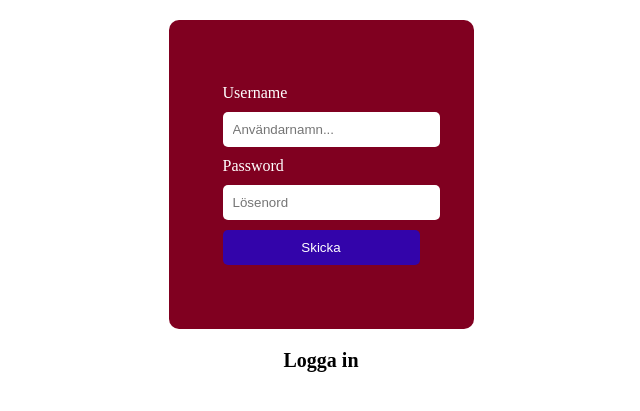
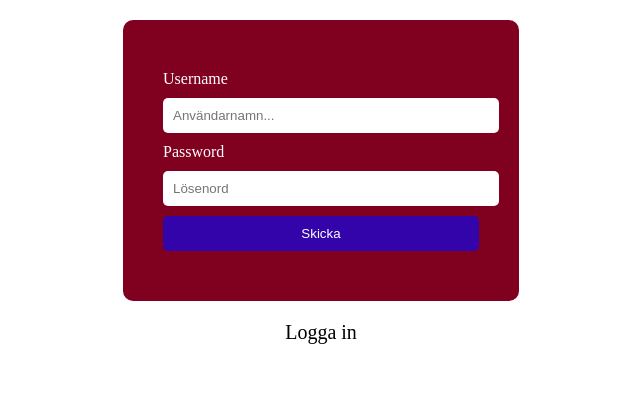
Before and after one commit to rasmusmollmark/QuandaleCasino, a PHP site: page /registration.php in a window 1280 px wide. Shown: the part 237-648 px from the top of the page, without its empty margins (319-959 px from the left). Run offline with PHP 8.4, Linux system fonts and the light colour scheme.

Commit message:
Arvin ändrade i Registrarion shurda

```diff
--- a/Laboration2/registrationStyle.css
+++ b/Laboration2/registrationStyle.css
@@ -12,10 +12,12 @@
 }
 
 .registration-input form {
-    display: inline-block;
+  display: block;
+  margin: 0 auto;
+  width: 25%; /* Matching the login form width */
   text-align: left;
   background-color: #800020; /* Same background color as the header */
-    padding: 54px;
+  padding: 40px; /* Adjusted padding to match login form */
   border-radius: 10px;
   color: white; /* Text color to contrast with the background */
 }
@@ -47,6 +49,11 @@
   background-color: #3304aa; /* Button background color */
   color: white; /* Button text color */
   cursor: pointer;
+  transition: background-color 0.3s ease; /* Smooth transition for background color */
+}
+
+.registration-input input[type="submit"]:hover {
+  background-color: #5504cc; /* Change to a different color on hover */
 }
 
 .topnav {
@@ -56,9 +63,7 @@
 }
 
 .topnav a {
-    /*color: #f2f2f2; syntes inte*/
   color: black;
-    font-weight: bold;
   text-align: center;
   padding: 10px 12px;
   text-decoration: none;
```
Also changed, not shown: Laboration2/registration.php (line endings or trailing spaces). Lines whose indentation alone changed are shown as unchanged.
